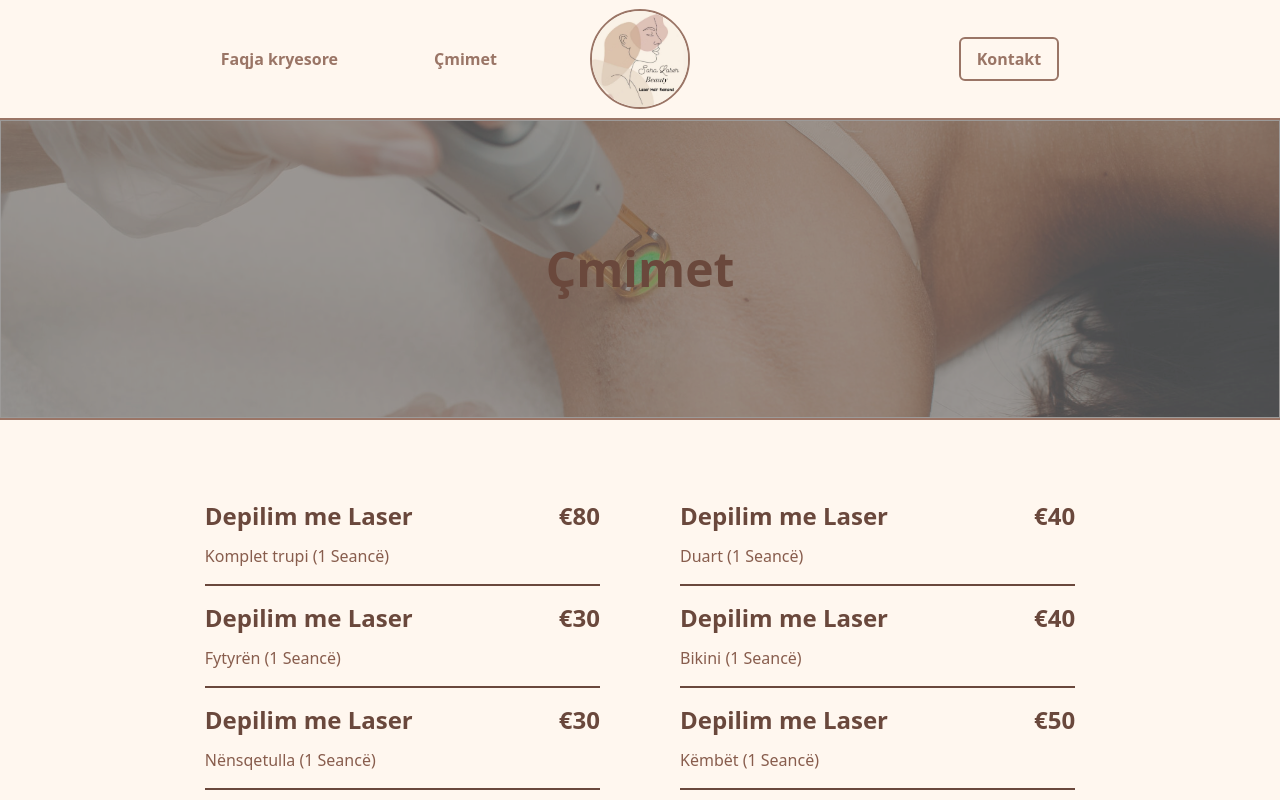
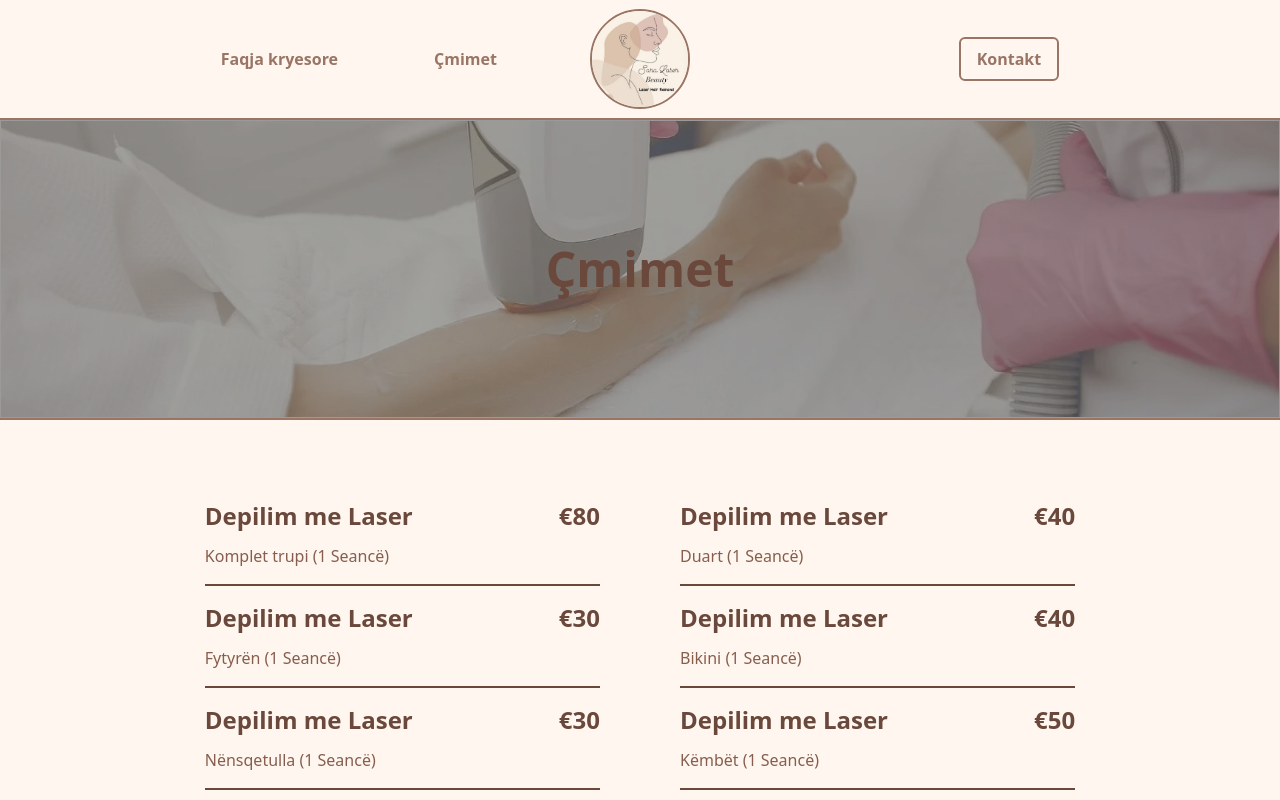
Before and after one commit to ArtisAdemi/LaserBeauty, a React (Vite) app in the folder app/: page /sherbimet in a window 1280 px wide. Shown: the top 800 px of the page. Built offline with nearby package versions, Linux system fonts and the light colour scheme.

Commit message:
cmimet changed img

```diff
--- a/app/src/pages/Offers.tsx
+++ b/app/src/pages/Offers.tsx
@@ -1,7 +1,7 @@
 import React from "react";
 // import pricing from "../assets/pricing-image.jpg";
 import { useNavigate } from "react-router-dom";
-import LaserHairRemoval from "../assets/LaserHairRemoval.jpg"
+import cmimet from "../assets/cmimet.jpg"
 
 const Shërbimet: React.FC = () => {
   const navigate = useNavigate();
@@ -13,7 +13,7 @@ const Shërbimet: React.FC = () => {
     <div>
       <div className="h-[300px] relative border-b-2 border-[#9A7566]">
         <img
-          src={LaserHairRemoval}
+          src={cmimet}
           alt="Contact"
           className="w-full opacity-70 h-full object-cover brightness-50 border"
         />
```
Also changed, not shown: app/src/assets/cmimet.jpg (added).
